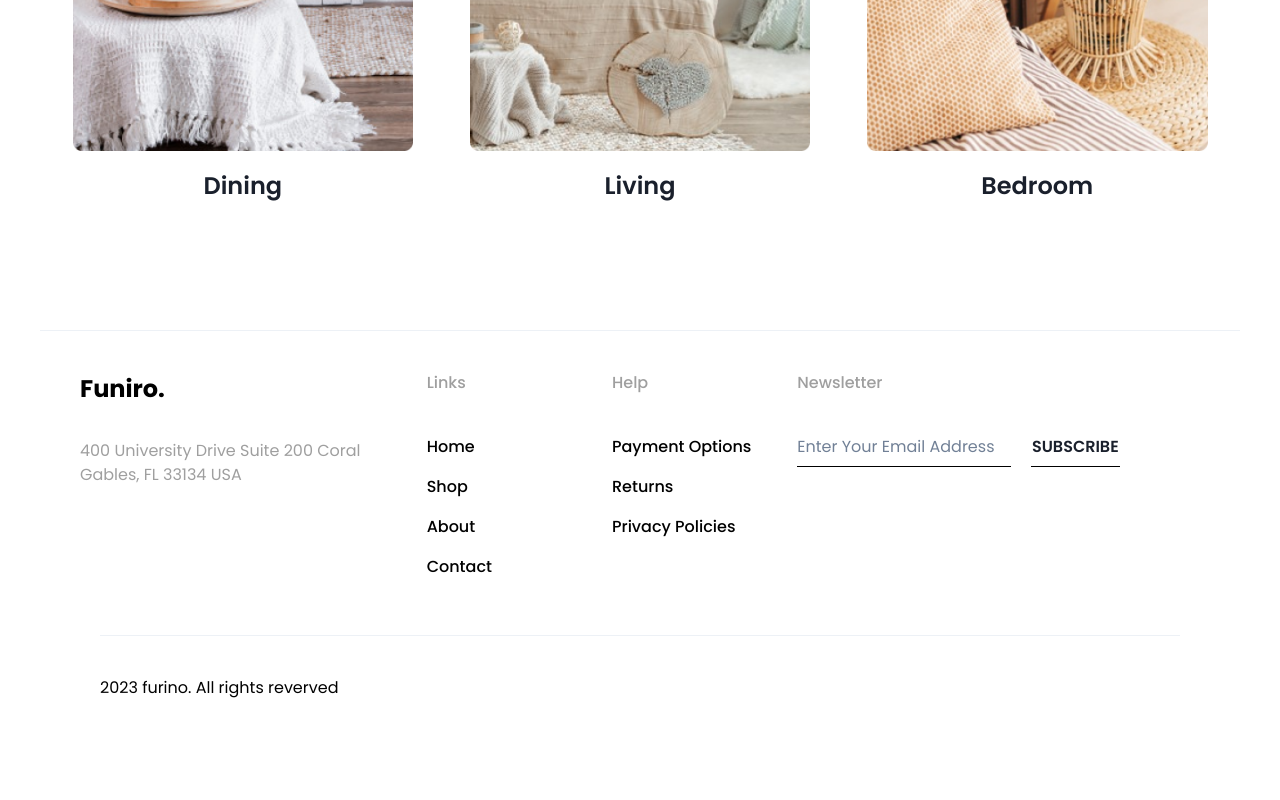
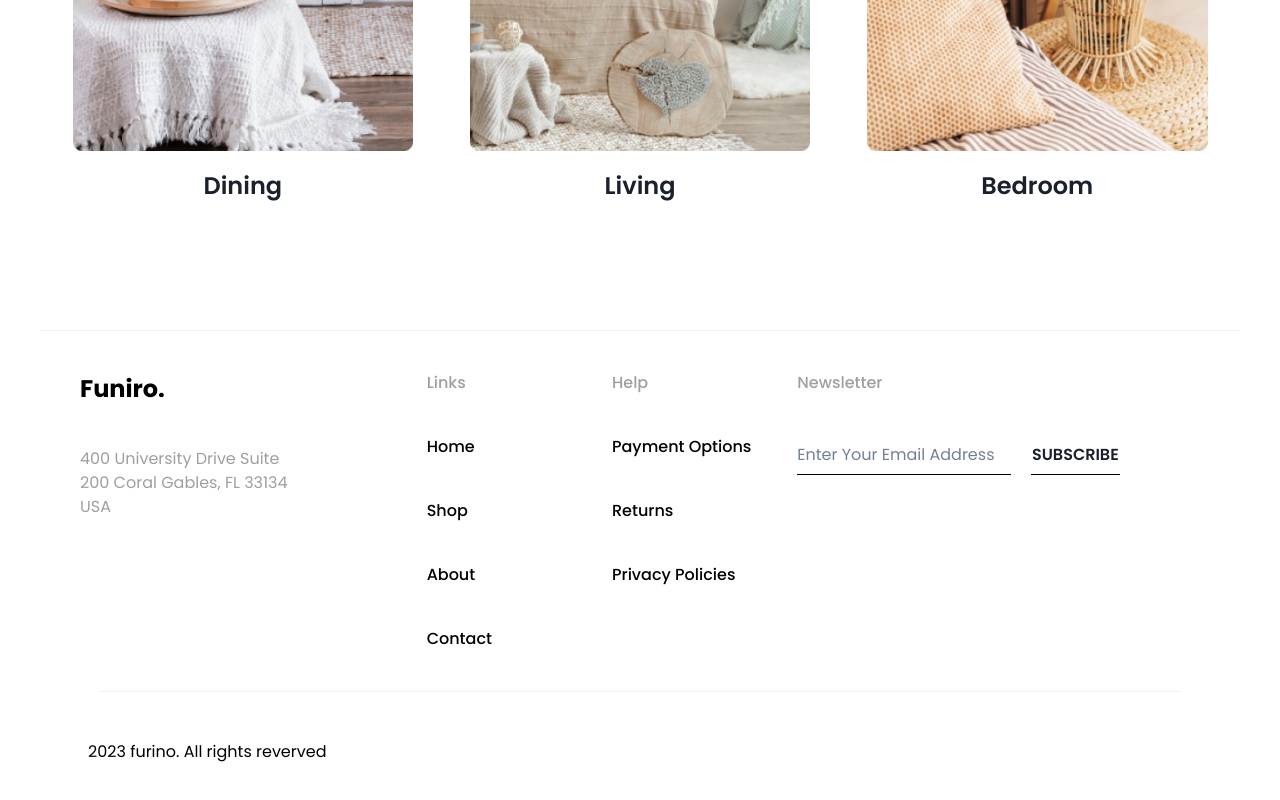
Before and after one commit to jzhupan/eCommerce-case-study, a React (Vite) app: page / in a window 1280 px wide. Shown: the part 1224-2024 px from the top of the page. Before the commit the page ends 1984 px from the top, so only its background shows below. Built offline with nearby package versions, Linux system fonts and the light colour scheme.

Commit message:
Fixed the address words placing(grammatically), and also increased margins between words to match the design.

```diff
--- a/src/components/home/footer/Footer.jsx
+++ b/src/components/home/footer/Footer.jsx
@@ -35,8 +35,8 @@ const Footer = () => {
           p="5"
           m="5"
         >
-          <GridItem>
-            <Text fontWeight="bold" fontSize={property.fontLg} mb={8}>
+          <GridItem width="70%">
+            <Text fontWeight="bold" fontSize={property.fontLg} mb={10}>
               Funiro.
             </Text>
             <Text mb={2} color={property.fontGrey} fontSize={property.fontMd}>
@@ -55,7 +55,7 @@ const Footer = () => {
             </Text>
             <Link
               display="block"
-              mb={4}
+              mb={10}
               fontSize={property.fontMd}
               fontWeight="medium"
             >
@@ -63,7 +63,7 @@ const Footer = () => {
             </Link>
             <Link
               display="block"
-              mb={4}
+              mb={10}
               fontSize={property.fontMd}
               fontWeight="medium"
             >
@@ -71,7 +71,7 @@ const Footer = () => {
             </Link>
             <Link
               display="block"
-              mb={4}
+              mb={10}
               fontSize={property.fontMd}
               fontWeight="medium"
             >
@@ -79,7 +79,6 @@ const Footer = () => {
             </Link>
             <Link
               display="block"
-              mb={4}
               fontSize={property.fontMd}
               fontWeight="medium"
             >
@@ -98,7 +97,7 @@ const Footer = () => {
             </Text>
             <Link
               display="block"
-              mb={4}
+              mb={10}
               fontSize={property.fontMd}
               fontWeight="medium"
             >
@@ -106,7 +105,7 @@ const Footer = () => {
             </Link>
             <Link
               display="block"
-              mb={4}
+              mb={10}
               fontSize={property.fontMd}
               fontWeight="medium"
             >
@@ -114,7 +113,7 @@ const Footer = () => {
             </Link>
             <Link
               display="block"
-              mb={4}
+              mb={10}
               fontSize={property.fontMd}
               fontWeight="medium"
             >
@@ -127,7 +126,7 @@ const Footer = () => {
               fontSize={property.fontMd}
               fontWeight="medium"
               color={property.fontGrey}
-              mb={8}
+              mb={10}
             >
               Newsletter
             </Text>
@@ -158,7 +157,7 @@ const Footer = () => {
         <Center>
           <Divider orientation="horizontal" width="90%" />
         </Center>
-        <Box p="5" mt="5" w="70%">
+        <Box p="2" mt="10" w="70%">
           <Text pl="10">2023 furino. All rights reverved</Text>
         </Box>
       </Box>
```
